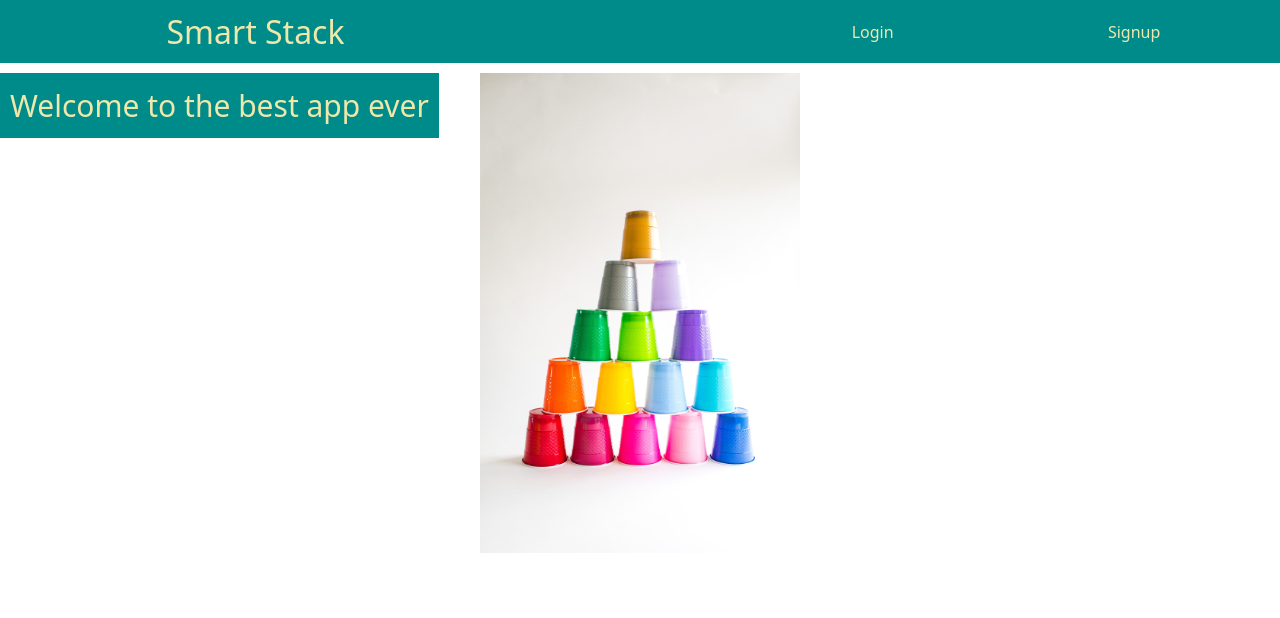
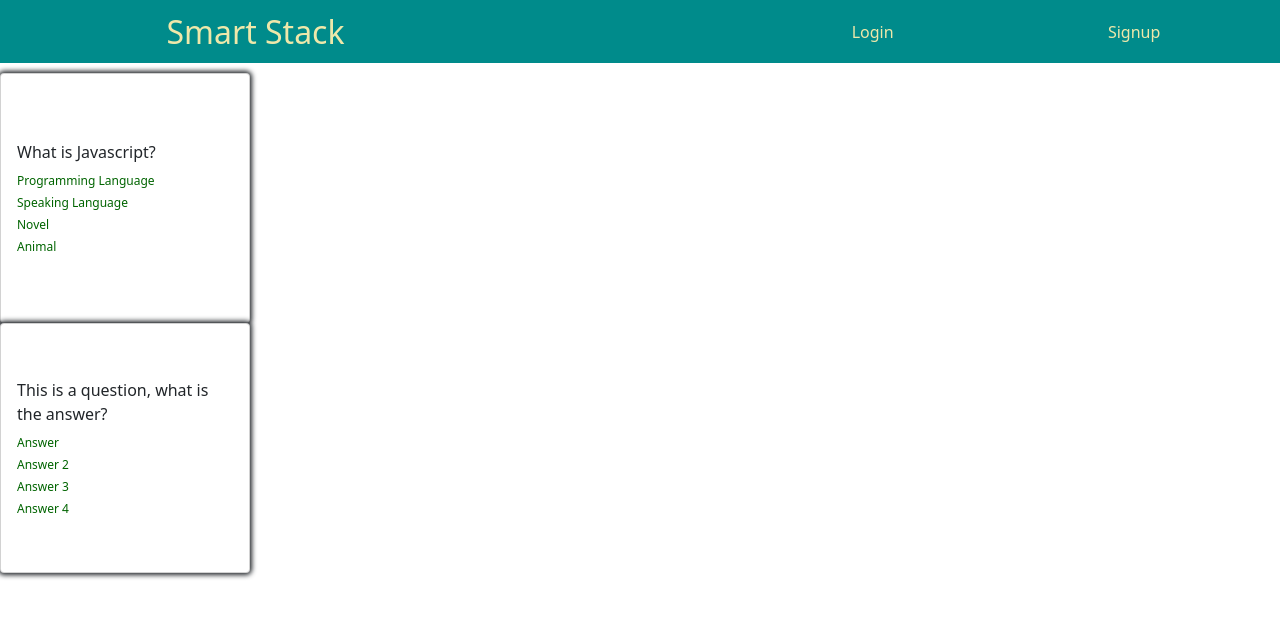
Before and after one commit to oriarh/Smart-Stack, a React (Create React App) app in the folder client/: page / in a window 1280 px wide. Shown: the top 618 px of the page. Built offline with nearby package versions, Linux system fonts and the light colour scheme.

Commit message:
Added the flashcards for questions and answers

```diff
--- a/client/package.json
+++ b/client/package.json
@@ -3,13 +3,17 @@
   "version": "0.1.0",
   "private": true,
   "dependencies": {
+    "@fortawesome/fontawesome-free-solid": "^5.0.13",
+    "@fortawesome/react-fontawesome": "^0.2.0",
     "@testing-library/jest-dom": "^5.16.5",
     "@testing-library/react": "^13.4.0",
     "@testing-library/user-event": "^13.5.0",
     "bootstrap": "^5.2.3",
+    "font-awesome": "^4.7.0",
     "react": "^18.2.0",
     "react-bootstrap": "^2.7.1",
     "react-dom": "^18.2.0",
+    "react-icons": "^4.7.1",
     "react-router-dom": "^6.8.1",
     "react-scripts": "5.0.1",
     "web-vitals": "^2.1.4"
--- a/client/src/App.css
+++ b/client/src/App.css
@@ -70,3 +70,50 @@
     padding: 10px;
     font-weight: 200;
 }
+
+.card.card {
+    display: flex ;
+    justify-content: center;
+    align-items: center;
+    border-radius: .25rem;
+    box-shadow: 0 0 5px 2px;
+    transform-style: preserve-3d;
+    width: 250px;
+    height: 250px;
+    transform:perspective(1000px) rotateY(var(--rotate-y, 0));
+    transition: 150ms;
+}
+
+.card.flip {
+    --rotate-y: 180deg;
+}
+
+.card .front,
+.card .back {
+    position: absolute !important;
+    padding: 1rem;
+    backface-visibility: hidden;
+}
+
+
+.card .front {
+    left: 0;
+}
+
+.card .back {
+    transform: rotateY(180deg);
+}
+
+.flashcardOptions {
+    margin-top: 0.5rem;
+}
+
+.flashcardOption {
+    margin-top: 0.25rem;
+    color: darkgreen;
+    font-size: 0.75rem;
+}
+
+.flashcardOption:first-child {
+    margin-top: 0;
+}
--- a/client/src/App.js
+++ b/client/src/App.js
@@ -2,16 +2,19 @@ import './App.css';
 import React from 'react';
 import { Route, Routes } from 'react-router-dom';
 import Landingpage from './components/Landingpage';
+import FlashcardApp from './components/FlashcardApp';
 
 function App() {
+
   return (
     <div className="">
       <header className="">
-        <Routes>
-          {/* <Route path='/signup' element={<Signup/>}/>
-          <Route path='/login' element={<Login/>}/> */}
+        <FlashcardApp/>
+        {/* <Routes>
+          <Route path='/signup' element={<Signup/>}/>
+          <Route path='/login' element={<Login/>}/>
           <Route path='/' element={<Landingpage/>}/>
-        </Routes>
+        </Routes> */}
       </header>
     </div>
   );
--- /dev/null
+++ b/client/src/components/Flashcard.js
@@ -0,0 +1,25 @@
+import React, { useState } from 'react';
+
+export default function Flashcard( { flashcard } ) {
+  const [ cardFlip, setCardFlip ] = useState(false)
+
+
+  return (
+    <>
+      <div className={`card ${cardFlip ? 'flip' : ''}`} onClick={() => setCardFlip(!cardFlip)}>
+        <div className='front'>
+          {flashcard.question}
+          <div className='flashcardOptions'>
+            {flashcard.options.map(option => {
+              return <div className='flashcardOption'>{option}
+              </div>
+            })}
+          </div>
+        </div>
+        <div className='back'>
+          {flashcard.answer}
+        </div>
+      </div>
+    </>
+  )
+}
--- /dev/null
+++ b/client/src/components/FlashcardApp.js
@@ -0,0 +1,38 @@
+import React, { useState } from 'react';
+import FlashcardList from './FlashcardList'
+import Navigation from './Navigation';
+
+export default function FlashcardApp() {
+    const [flashcards, setFlashcards] = useState(flashcardQuestions)
+
+  return (
+    <>
+        <Navigation/>
+        <FlashcardList flashcardsListProp = {flashcards} />
+    </>
+  )
+}
+const flashcardQuestions = [
+    {
+      id: 1,
+      question: "What is Javascript?",
+      answer: 'Programming Language',
+      options: [
+        "Programming Language",
+        "Speaking Language",
+        "Novel",
+        "Animal"
+      ]
+    },
+    {
+      id: 2,
+      question: "This is a question, what is the answer?",
+      answer: 'Answer',
+      options: [
+        "Answer",
+        "Answer 2",
+        "Answer 3",
+        "Answer 4"
+      ]
+    }
+  ]
--- /dev/null
+++ b/client/src/components/FlashcardList.js
@@ -0,0 +1,13 @@
+import React from 'react'
+import Flashcard from './Flashcard'
+
+export default function FlashcardList( { flashcardsListProp } ) {
+  return (
+    <div>
+      {flashcardsListProp.map( flashcard => {
+        return <Flashcard flashcard={flashcard} key={flashcard.id} />
+      })
+      }
+    </div>
+  )
+}
--- a/client/src/components/Navigation.js
+++ b/client/src/components/Navigation.js
@@ -1,5 +1,7 @@
 import React from 'react'
 import { Link, useMatch, useResolvedPath} from 'react-router-dom'
+import {FontAwesomeIcon }from '@fortawesome/react-fontawesome'
+import { faBars, faTimes } from '@fortawesome/fontawesome-free-solid'
 
 export default function () {
 
@@ -19,15 +21,17 @@ export default function () {
 
     return (
         <nav>
-            <div className='container-fluid'>
+            <header className='container-fluid'>
                 <div className="row headerRow">
                     <div className="col-md-12 col-lg-7">
                         <h2 className="headerName"><Link className="headerName" to='/'>Smart Stack</Link></h2>
                     </div>
-                    <div className="col-lg-auto headerLinks"><CustomLink to="/login">Login</CustomLink></div>
-                    <div className="col-lg-auto headerLinks"><CustomLink to="/signup">Signup</CustomLink></div>
+                      <div className="col-lg-auto headerLinks"><CustomLink to="/login">Login</CustomLink></div>
+                      <div className="col-lg-auto headerLinks"><CustomLink to="/signup">Signup</CustomLink></div>
                 </div>
-            </div>
+                {/* <button><FontAwesomeIcon icon={faTimes} /></button>
+                <button><FontAwesomeIcon icon={faBars} /></button> */}
+            </header>
         </nav>
     )
 }
```
Also changed, not shown: 1 other file (tests, documents, lock files or other folders).
